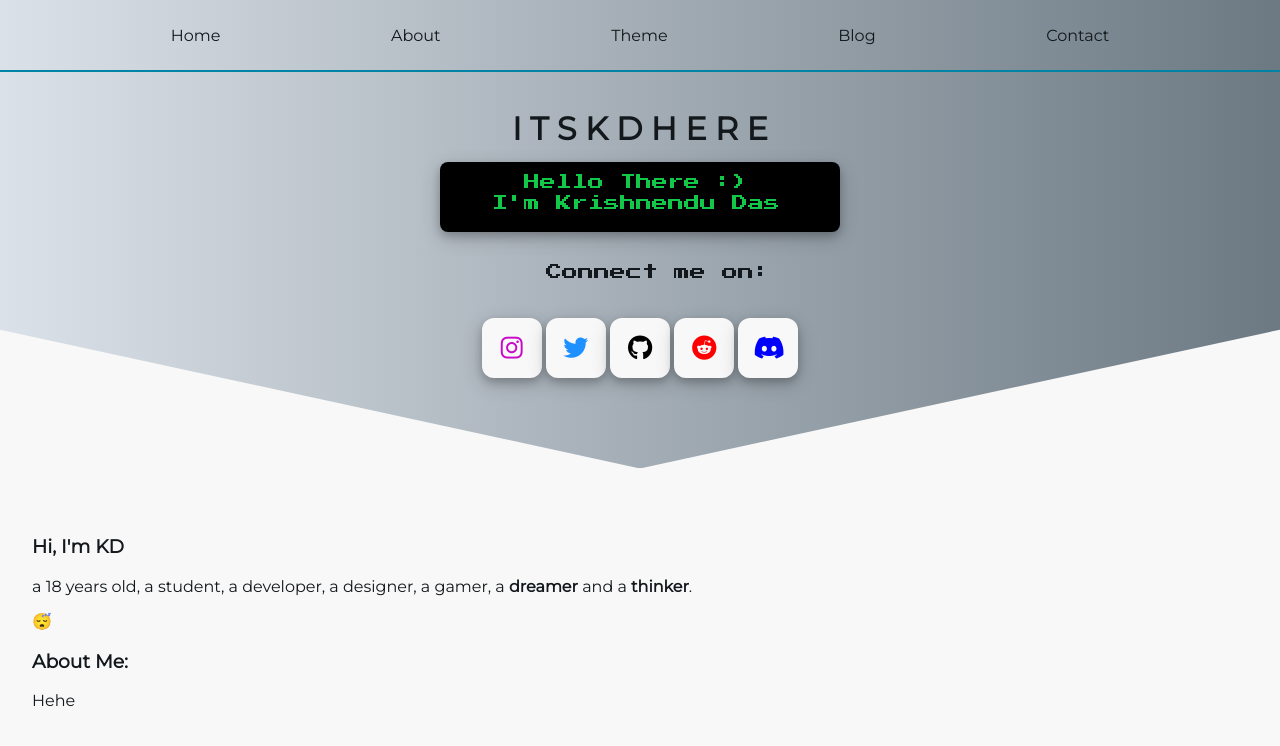
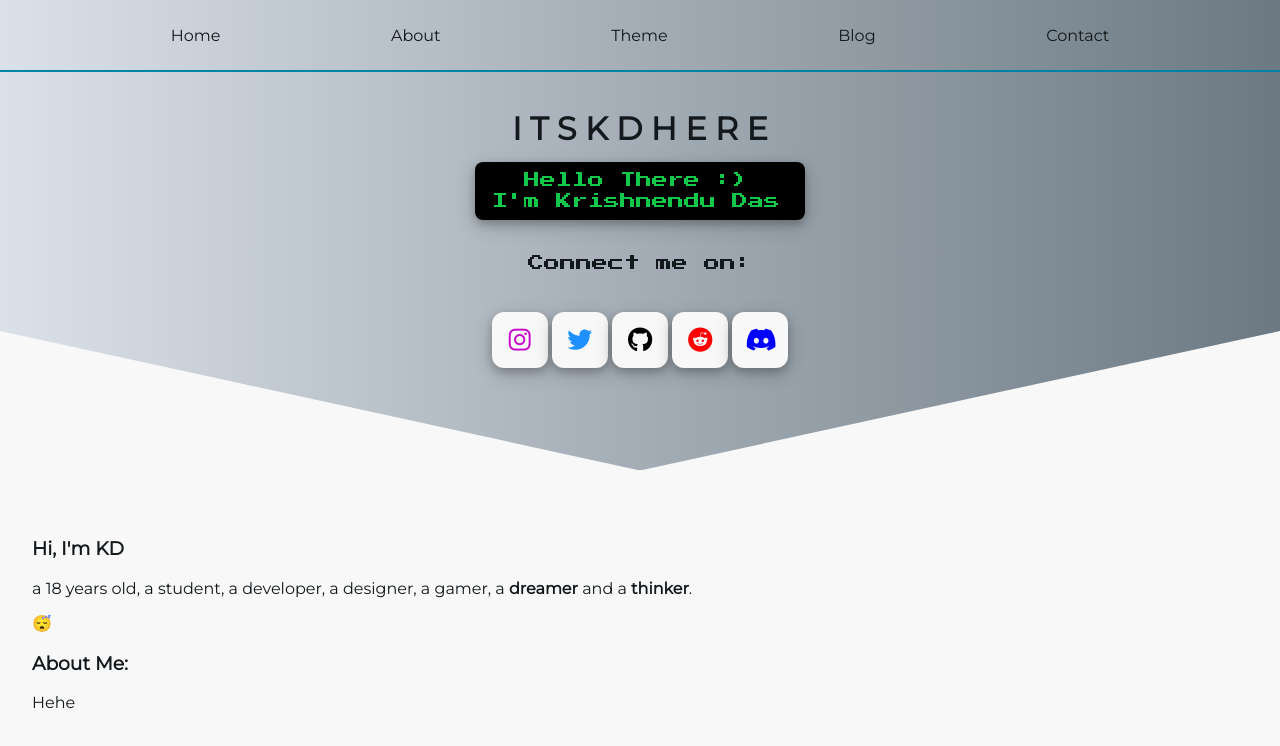
Before and after one commit to itskdhere/My-Website, a website with bundled scripts: page public/index.html in a window 1280 px wide. Shown: the top 746 px of the page. Built offline with nearby package versions, Linux system fonts and the light colour scheme.

Commit message:
Update home.css

```diff
--- a/public/static/css/home.css
+++ b/public/static/css/home.css
@@ -14,7 +14,7 @@ header {
     clip-path: polygon(50% 0%, 100% 0, 100% 65%, 50% 100%, 0 65%, 0 0);
     background: var(--bg-nav);
     margin-bottom: 1em;
-    padding-bottom: 7.5em;
+    padding-bottom: 8em;
     text-align: center;
 }
 
@@ -30,18 +30,16 @@ margin: top right bottom left
     font-family: 'Press Start 2P', cursive;
     font-size: 100%;
     text-align: center;
-    justify-content: left;
-    justify-items: left;
     position: relative;
     margin-left: auto;
     margin-right: auto;
     top: -50px;
     height: 50px;
-    width: 380px;
+    width: 330px;
     margin-top: 2em;
     background-color: rgb(0, 0, 0);
     color: rgb(19, 199, 73);
-    padding: 10px;
+    padding-top: 8px;
     border-radius: 8px;
     box-shadow: 0 4px 8px 0 rgba(0, 0, 0, 0.2), 0 6px 20px 0 rgba(0, 0, 0, 0.19);
 }
@@ -51,18 +49,16 @@ margin: top right bottom left
     font-family: 'Press Start 2P', cursive;
     font-size: 100%;
     text-align: center;
-    justify-content: left;
-    justify-items: left;
     position: relative;
+    margin-right: auto;
     margin-left: auto;
-    margin-right: auto;
     margin-bottom: 5px;
     top: -20px;
-    width: 380px;
+    width: 300px;
     background-color: rgba(0, 0, 0, 0);
     color: var(--text);
-    padding: 5px;
-    border-radius: 10px;
+    padding: 8px;
+    /* border: 1px solid red; */
 }
 
 .line-1 {
@@ -87,11 +83,8 @@ margin: top right bottom left
 
 .line-3 {
     position: relative;
-    width: 26em;
     /* border-right: 8px solid rgba(255, 255, 255, 0.75); */
     margin: 5px auto 0px auto;
-    white-space: nowrap;
-    overflow: hidden;
     transform: translateY(-50%);
 }
 
@@ -255,7 +248,7 @@ margin: top right bottom left
     justify-content: left;
     justify-items: left;
     height: 30px;
-    width: 380px;
+    width: 330px;
     background-color: rgba(0, 0, 0, 0);
     color: rgb(19, 199, 73);
 }
@@ -264,7 +257,7 @@ margin: top right bottom left
     position: relative;
     display: inline-block;
     margin: auto;
-    padding: 15px;
+    padding: 13px;
     height: 30px;
     width: 30px;
     font-size: 25px;
```
